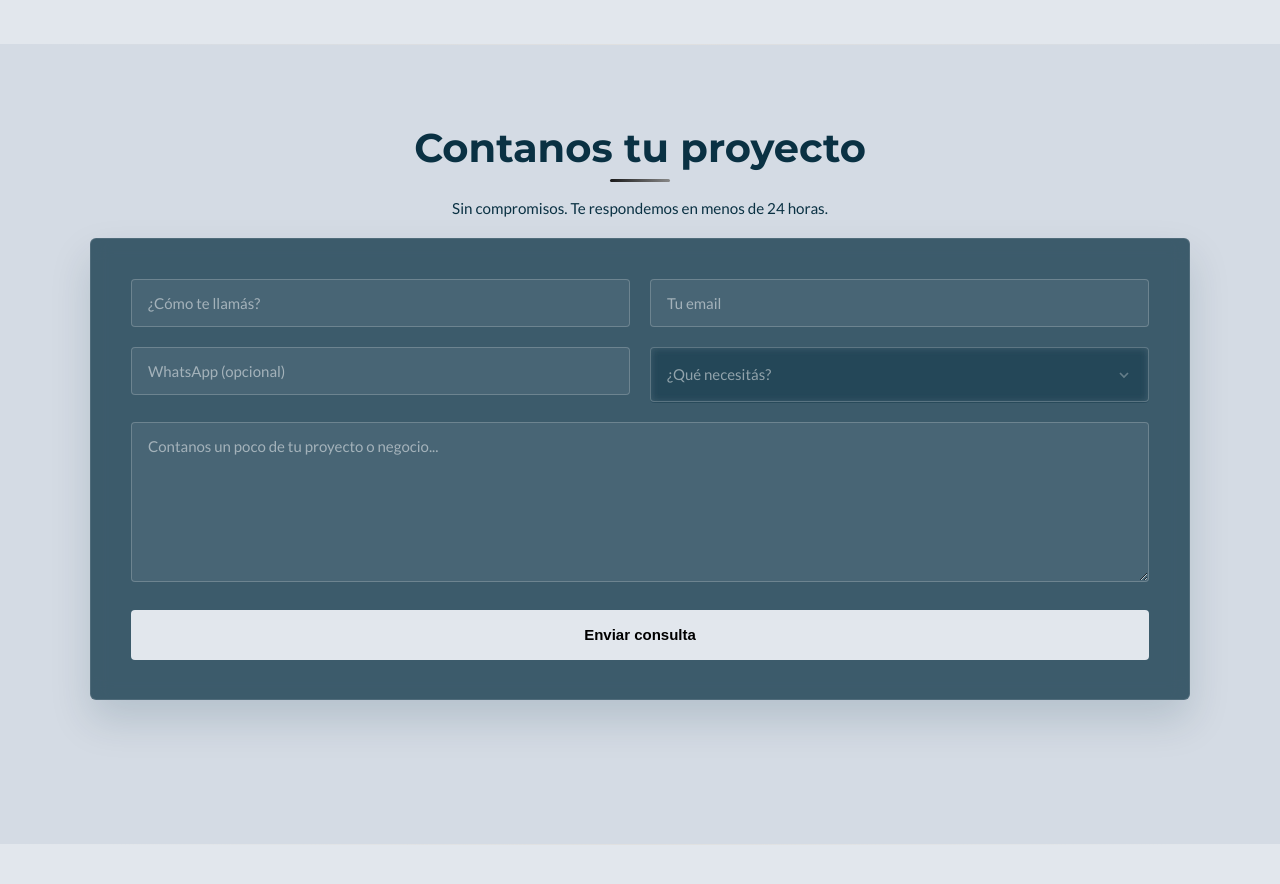
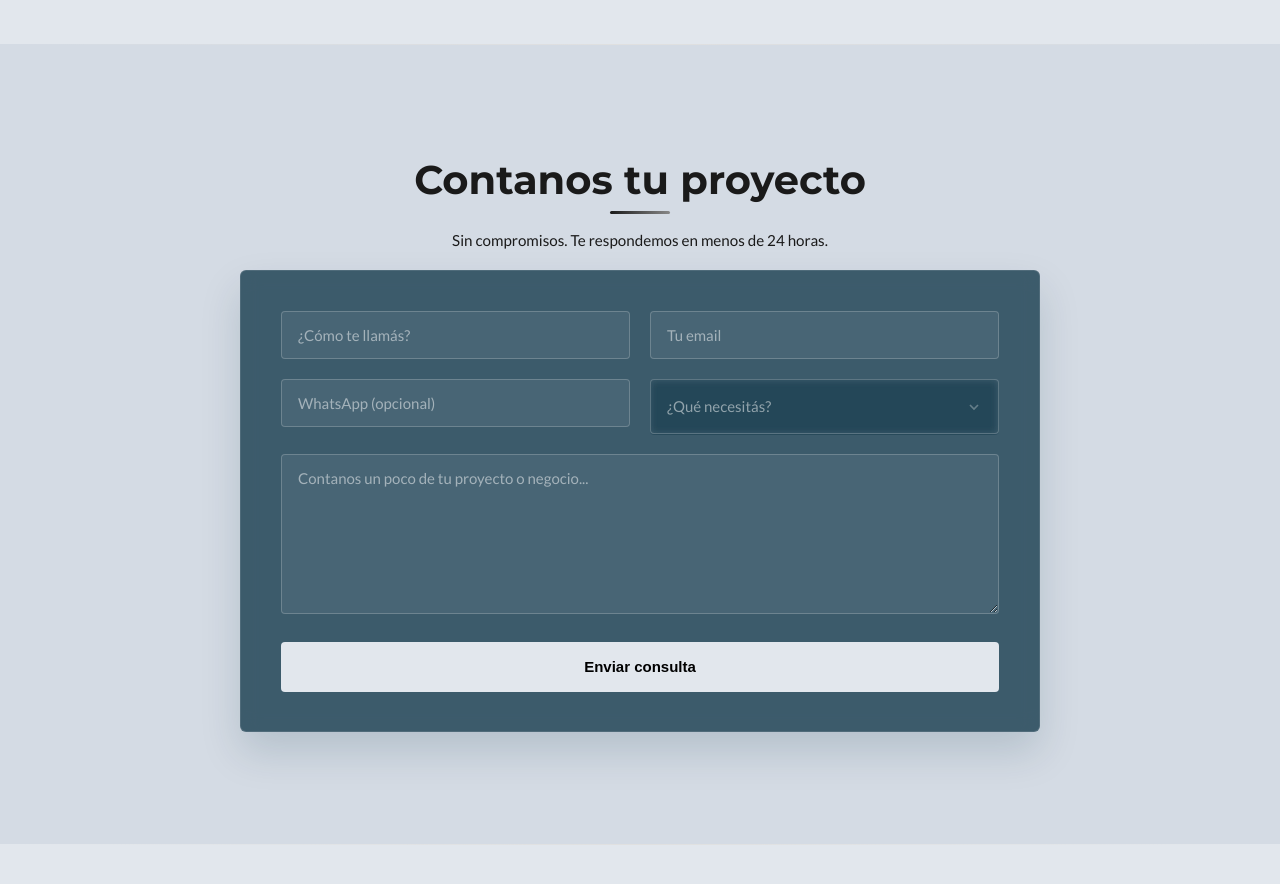
Before and after one commit to Frandeuxtrois/empresa, a website: page index.html in a window 1280 px wide. Shown: the part 3563-4447 px from the top of the page. Drawn offline with nearby package versions, Linux system fonts and the light colour scheme; some packages are replaced by stand-ins of ours; a script that the page names is missing.

Commit message:
v final?

```diff
--- a/css/styles.css
+++ b/css/styles.css
@@ -483,13 +483,17 @@ button:active {
 #contacto .container {
   position: relative;
   z-index: 1;
-  max-width: 1100px;
+  max-width: 800px;
   width: 96%;
-  margin-top: -4rem;
+  margin-top: 0;
 }
 #contacto h2,
 #contacto p {
-  color: var(--text-on-contact);
+  color: #1a1a1a;
+}
+body.dark-mode #contacto h2,
+body.dark-mode #contacto p {
+  color: #ffffff;
 }
 #contacto h2 {
   position: relative;
```
